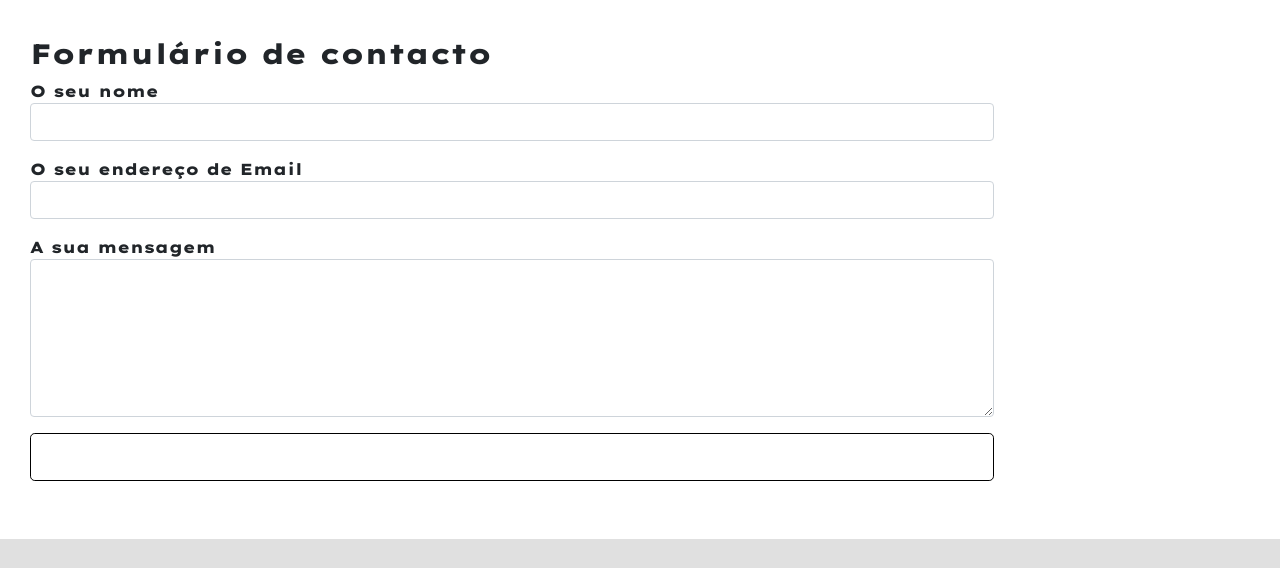
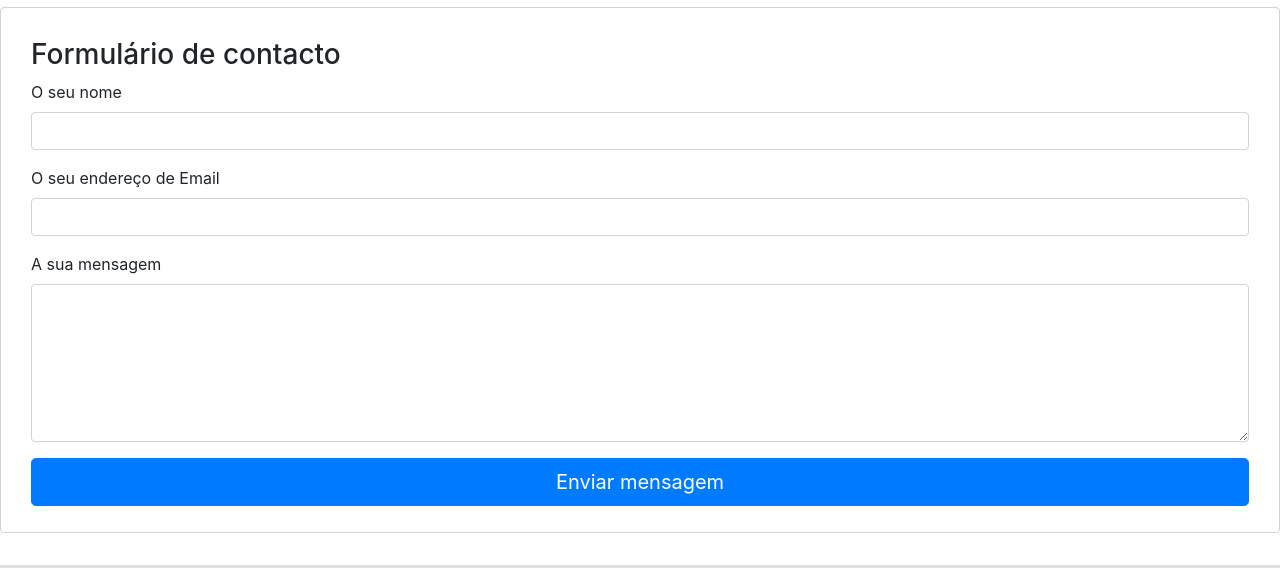
Before and after one commit to Diogofilipe94/camecipare, a plain HTML site: page contactos.html in a window 1280 px wide. Shown: the part 185-753 px from the top of the page. Drawn offline with nearby package versions, Linux system fonts and the light colour scheme.

Commit message:
revert contactos

```diff
--- a/css/contactos.css
+++ b/css/contactos.css
@@ -3,18 +3,34 @@
 }
 
 .fcf-body {
+    margin: 0;
+    font-family: -apple-system, Arial, sans-serif;
     font-size: 1rem;
+    font-weight: 400;
+    line-height: 1.5;
     color: #212529;
     text-align: left;
     background-color: #fff;
     padding: 30px;
     padding-bottom: 10px;
-    max-width: 80%;
-
+    border: 1px solid #ced4da;
+    border-radius: 0.25rem;
+    max-width: 100%;
 }
 
 .fcf-form-group {
     margin-bottom: 1rem;
+}
+
+.fcf-input-group {
+    position: relative;
+    display: -ms-flexbox;
+    display: flex;
+    -ms-flex-wrap: wrap;
+    flex-wrap: wrap;
+    -ms-flex-align: stretch;
+    align-items: stretch;
+    width: 100%;
 }
 
 .fcf-form-control {
@@ -34,12 +50,23 @@
     transition: border-color 0.15s ease-in-out, box-shadow 0.15s ease-in-out;
 }
 
+.fcf-form-control:focus {
+    border: 1px solid #313131;
+}
+
+select.fcf-form-control[size], select.fcf-form-control[multiple] {
+    height: auto;
+}
+
 textarea.fcf-form-control {
     font-family: -apple-system, Arial, sans-serif;
     height: auto;
 }
 
-
+label.fcf-label {
+    display: inline-block;
+    margin-bottom: 0.5rem;
+}
 
 .fcf-btn {
     display: inline-block;
@@ -61,7 +88,11 @@ textarea.fcf-form-control {
     transition: color 0.15s ease-in-out, background-color 0.15s ease-in-out, border-color 0.15s ease-in-out, box-shadow 0.15s ease-in-out;
 }
 
-
+@media (prefers-reduced-motion: reduce) {
+    .fcf-btn {
+        transition: none;
+    }
+}
 
 .fcf-btn:hover {
     color: #212529;
@@ -75,7 +106,8 @@ textarea.fcf-form-control {
 
 .fcf-btn-primary {
     color: #fff;
-    border-color: #000000;
+    background-color: #007bff;
+    border-color: #007bff;
 }
 
 .fcf-btn-primary:hover {
```
